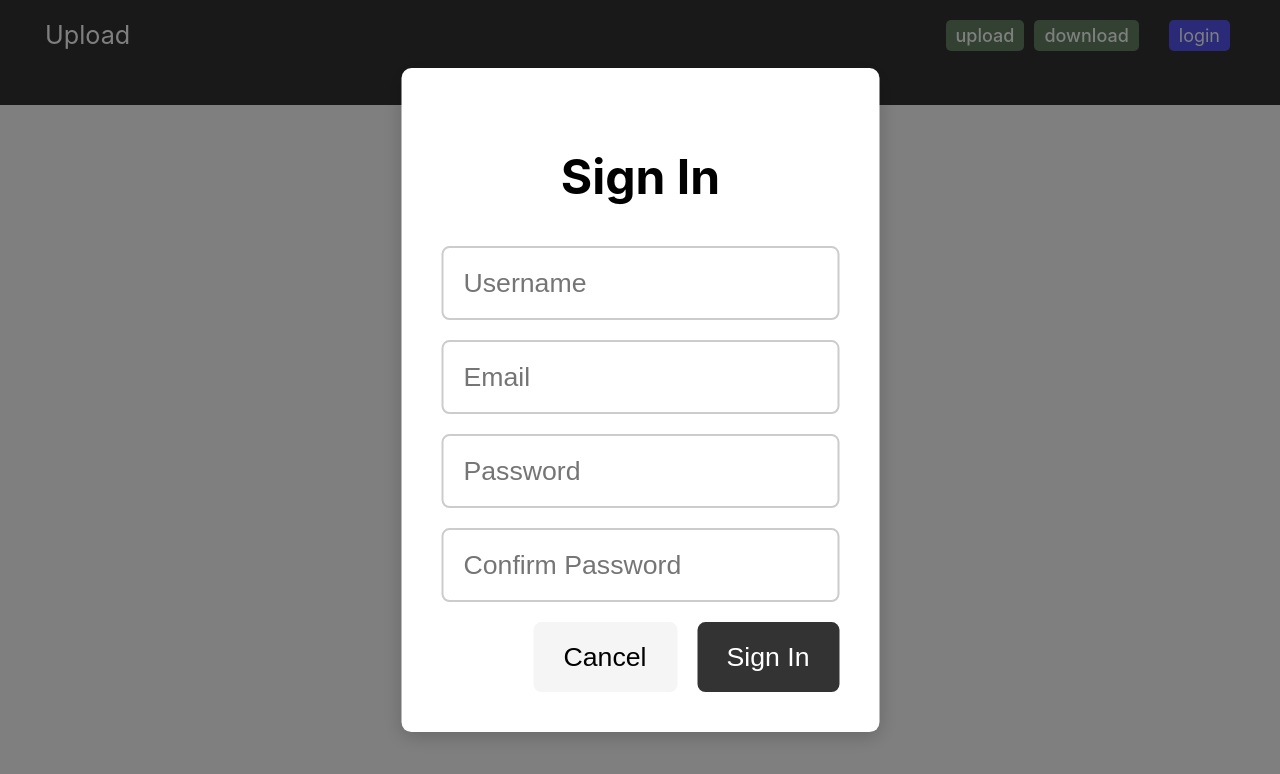
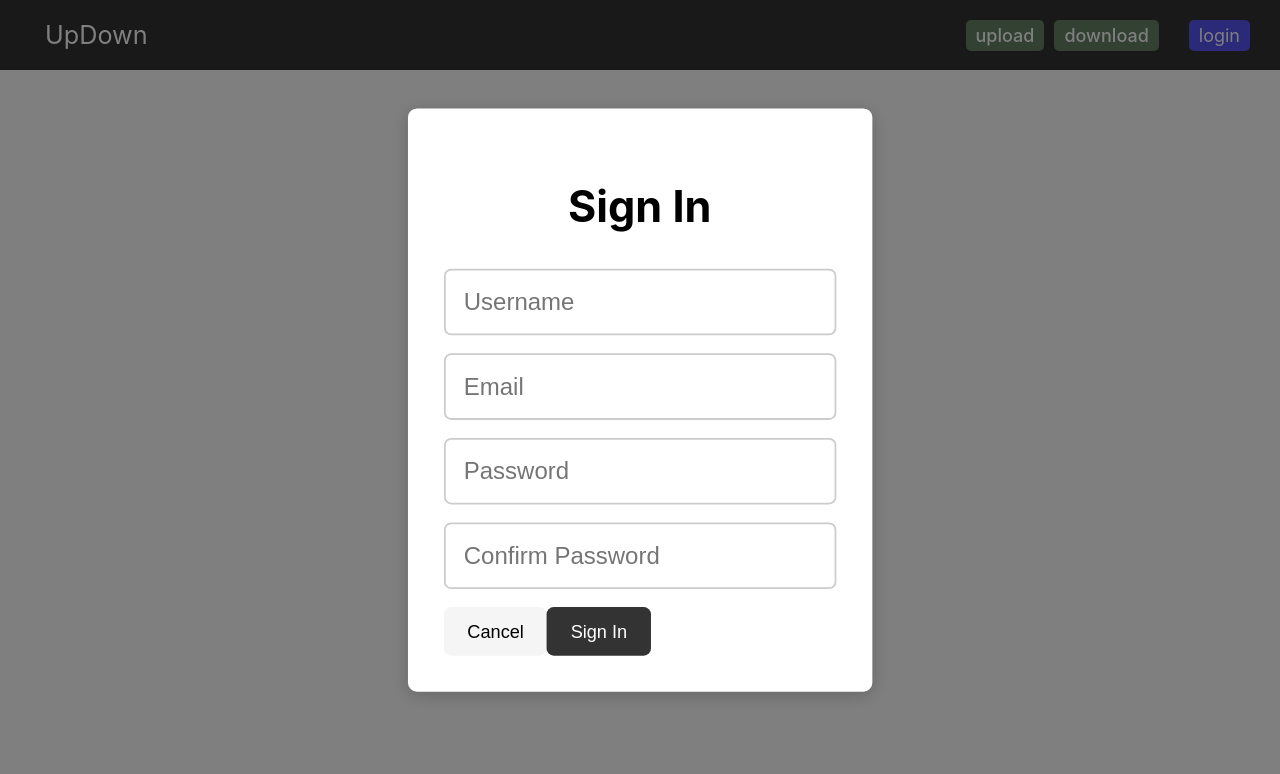
Before and after one commit to UpDown-MadCamp/Frontend, a React (Create React App) app: page /signin in a window 1280 px wide. Shown: the top 774 px of the page. Built offline with nearby package versions, Linux system fonts and the light colour scheme.

Commit message:
edit function added

```diff
--- a/src/App.css
+++ b/src/App.css
@@ -46,6 +46,11 @@ html {
   background-color: #333;
   padding: 10px;
   text-decoration: none;
+  width: 100%;
+  position: fixed;
+  top: 0;
+  left: 0;
+  z-index: 1000;
 }
 
 .nav-logo {
--- a/src/App.js
+++ b/src/App.js
@@ -18,7 +18,7 @@ function App() {
     <AuthProvider>
       <div className="App">
         <nav className="navbar">
-          <Link to="/" className="nav-logo" >Upload</Link>
+          <Link to="/" className="nav-logo" >UpDown</Link>
           <div className ="nav-button-container">
           <Link to="/upload" className="nav-button">upload</Link>
           <Link to="/download" className="nav-button">download</Link>
--- a/src/DownloadPage.css
+++ b/src/DownloadPage.css
@@ -3,6 +3,7 @@
     flex-direction: row-reverse;
     justify-content: right;
     height: 100vh;
+    margin-top:3%;
   }
 
   .download-header {
--- a/src/FileList.js
+++ b/src/FileList.js
@@ -47,7 +47,7 @@ const FileList = ({ files, totalSize, currentPage_r }) => {
           <span className={styles.fileSize}>{(file.size/1024).toFixed(2)}KB</span>
         </div>
       ))}
-      <div className={styles.totalSize}>{totalSize}</div>
+      <div className={styles.totalSize}>{totalSize}KB /5GB</div>
       <div className={styles.pagination}>
         <button onClick={handlePrevClick} disabled={currentPage === 1}>&lt;</button>
         <span> Page {currentPage} of {totalPages} </span>
--- a/src/Login.js
+++ b/src/Login.js
@@ -88,6 +88,7 @@ function Login() {
   const calculateEstimatedCost = (files) => {
     return "Basic: 0원";
   };
+
   const parseFileSize = (size) => {
     const sizeValue = parseInt(size, 10);
     return isNaN(sizeValue) ? 0 : sizeValue * 1024; // KB 단위를 바이트로 변환
@@ -102,6 +103,7 @@ function Login() {
   }));
 
   const totalSize = calculateTotalSize(files);
+  sessionStorage.setItem('totalSize',totalSize);
   const fileTypeRatio = calculateFileTypeRatio(files);
   const estimatedCost = calculateEstimatedCost(files);
 
--- a/src/SearchBar.js
+++ b/src/SearchBar.js
@@ -41,7 +41,7 @@ function SearchBar() {
         window.URL.revokeObjectURL(downloadUrl);
 
     } catch(error) {
-        alert('incorrect key');
+        alert('잘못된 키입니다');
         console.error(error);
     }
 };
--- a/src/SecondPage.js
+++ b/src/SecondPage.js
@@ -24,7 +24,7 @@ const SecondPage = () => {
     <div className="second-page">
       <h1>로그인 없이도 파일 공유 가능 ~ </h1>
       <div style={{ textAlign: 'center' }}>
-      <img src={updownGif} alt="GIF" style={{ maxWidth: '100%', height: 'auto' }} />
+      <img src={updownGif} alt="GIF" style={{ maxWidth: '80%', height: 'auto', margin: "10px"}} />
     </div>
     </div>
   );
--- a/src/SignInModal.css
+++ b/src/SignInModal.css
@@ -16,8 +16,9 @@
     padding: 20px;
     border-radius: 5px;
     box-shadow: 0 2px 10px rgba(0, 0, 0, 0.2);
-    transform: scale(2);
+    transform: scale(1.8);
     transition: transform 0.3s;
+    width: 17%;
   }
 
   .modal-content h2 {
@@ -44,15 +45,17 @@
 
   .modal-actions {
     display: flex;
-    justify-content: flex-end;
+    flex-direction: row;
+    justify-content:left;
+
   }
 
   .modal-actions button {
-    padding: 10px 15px;
-    margin-left: 10px;
+    padding: 8px 13px;
     border: none;
     border-radius: 4px;
     cursor: pointer;
+    font-size: 1ch;
   }
 
   .modal-actions button[type="submit"] {
@@ -62,4 +65,5 @@
 
   .modal-actions button[type="button"] {
     background-color: #f5f5f5;
+    color: ligh
   }
--- a/src/SignInModal.js
+++ b/src/SignInModal.js
@@ -34,14 +34,16 @@ function SignInModal({ onClose }) {
           'Content-Type': 'application/json',
         },
       });
-
       if (response.status === 201) {
+        alert('회원가입 성공!');
         console.log('success');
+        onClose();
       } else {
         alert('이미 존재하는 아이디입니다');
         console.log('failed');
       }
     } catch (error) {
+      alert('이미 존재하는 아이디입니다');
       console.error('로그인 실패:', error);
     }
   };
--- a/src/Upload.css
+++ b/src/Upload.css
@@ -4,7 +4,7 @@
   flex-direction: row;
   justify-content: right;
   height: 100vh;
-
+  margin-top:3%;
   }
 
   .content-column-upload {
--- a/src/Upload.js
+++ b/src/Upload.js
@@ -44,6 +44,7 @@ function Upload() {
 
   const islogged = sessionStorage.getItem('islogged')
   const email = sessionStorage.getItem('email');
+  const totalSize = sessionStorage.getItem('totalSize');
 
   const handleSearchChange = (event) => {
     setCurrentPage(1);
@@ -114,7 +115,7 @@ function Upload() {
               </div>
               </div>
               </div>
-           <FileList files={filteredFiles} currentPage_r = {currentPage_r} totalSize="total 300 MB / 1GB" />
+           <FileList files={filteredFiles} currentPage_r = {currentPage_r} totalSize= {totalSize} />
            </div>
         ) : (
 
--- a/src/uploadModal.js
+++ b/src/uploadModal.js
@@ -4,14 +4,24 @@ import axios from 'axios';
 import { setFiles } from './api';
 
 function UploadModal({ formData, onClose }) {
-
-  //const [formData, setFormData] = useState({props.formData});
+  const [isEditing, setIsEditing] = useState(false);
+  const [filename, setFilename] = useState(formData.filename);
   const handleChange = () => {
 
   };
   const handleSubmit = () => {
 
   }
+
+  const handleFilenameClick = () => {
+    setIsEditing(true);
+    const newFilename = window.prompt('Enter new filename:', filename);
+    if (newFilename) {
+
+      setFilename(newFilename+"."+ formData.filename.split('.').pop().toLowerCase());
+    }
+    setIsEditing(false);
+  };
 
   const delete_file = async () => {
     console.log(formData.key)
@@ -26,17 +36,34 @@ function UploadModal({ formData, onClose }) {
   }
   }
 
+const edit_file = async () => {
+    console.log(formData.key)
+    if (filename === formData.filename) {
+      alert('파일 제목을 눌러 수정해주세요');
+    }
+    try {
+      //const response = await axios.delete('http://localhost:5000/files/edit/' + formData.key);
+
+      //console.log(response.message);
+  } catch (error) {
+      //console.error(error);
+      alert("Error deleting the file");
+  }
+  }
+
+
   return (
     <div className="modal-backdrop">
       <div className="modal-content">
-        <h4>{formData.filename}</h4>
+        <h4 onClick={handleFilenameClick}>{filename}</h4>
         <h5>size : {formData.size}B</h5>
         <h5>key : {formData.key}</h5>
         <h5>extension : {formData.filename.split('.').pop().toLowerCase()}</h5>
         <form onSubmit={handleSubmit}>
           <div className="modal-actions">
-            <button type="button" onClick={onClose}>취소</button>
-            <button type="button" onClick={delete_file}>삭제</button>
+            <button type="button" onClick={edit_file} style={{marginRight:"40%"}}>수정</button>
+            <button type="button" onClick={onClose} style={{marginLeft: "10%"}}>취소</button>
+            <button type="button" onClick={delete_file} style={{backgroundColor:"lightcoral", marginLeft: "5%"}}>삭제</button>
           </div>
         </form>
       </div>
```
